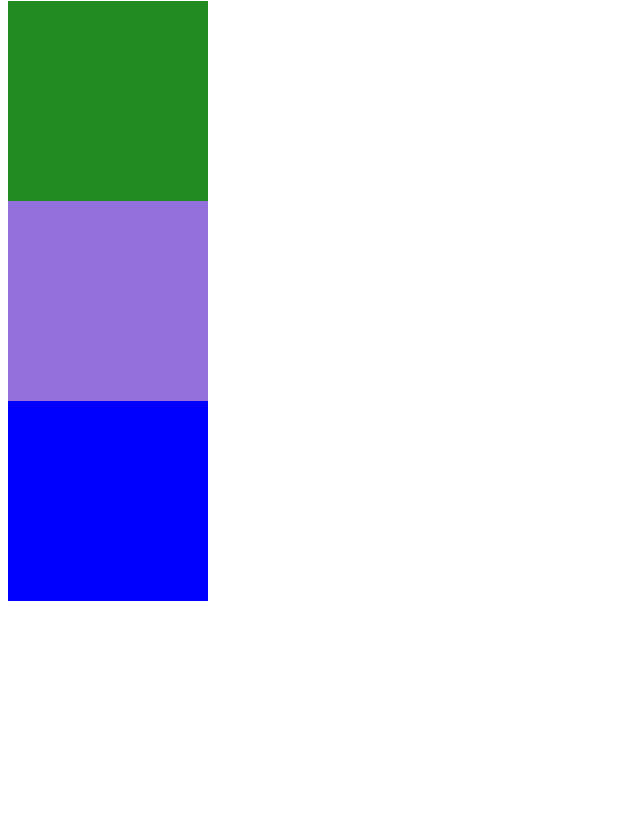
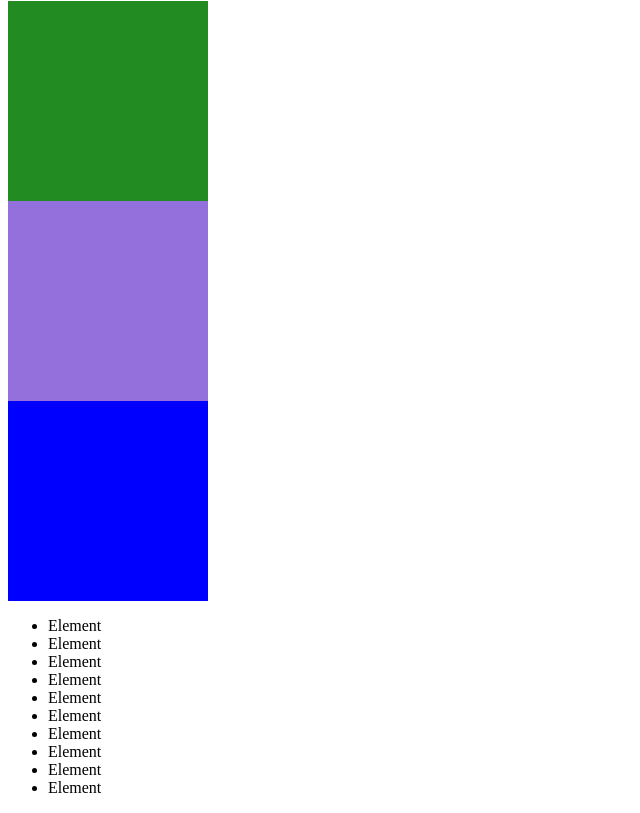
Before and after one commit to usereugen/Calculator, a plain HTML site: page index.html in a window 1280 px wide. Shown: the part 79-892 px from the top of the page, without its empty margins (0-640 px from the left). Before the commit the page ends 800 px from the top, so only its background shows below. Drawn offline with Linux system fonts and the light colour scheme.

Commit message:
Am modificat html

```diff
--- a/index.html
+++ b/index.html
@@ -11,6 +11,19 @@
 <div class="p2"></div>
 <div class="p3"></div>
 
+<ul>
+    <li>Element</li>
+    <li>Element</li>
+    <li>Element</li>
+    <li>Element</li>
+    <li>Element</li>
+    <li>Element</li>
+    <li>Element</li>
+    <li>Element</li>
+    <li>Element</li>
+    <li>Element</li>
+</ul>
+
 <script src="script/index.js"></script>
 </body>
 </html>
```
